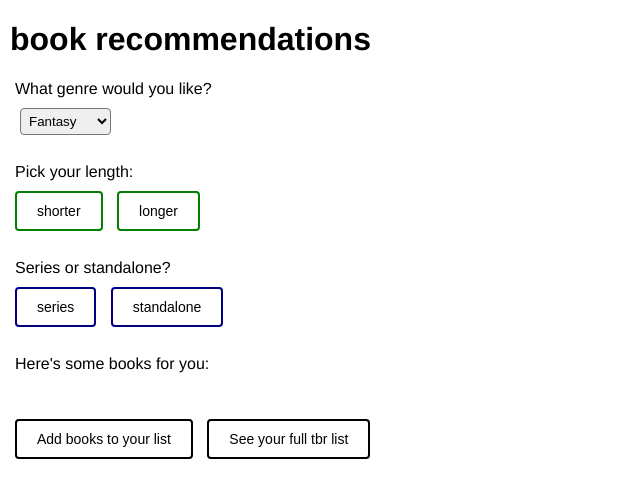
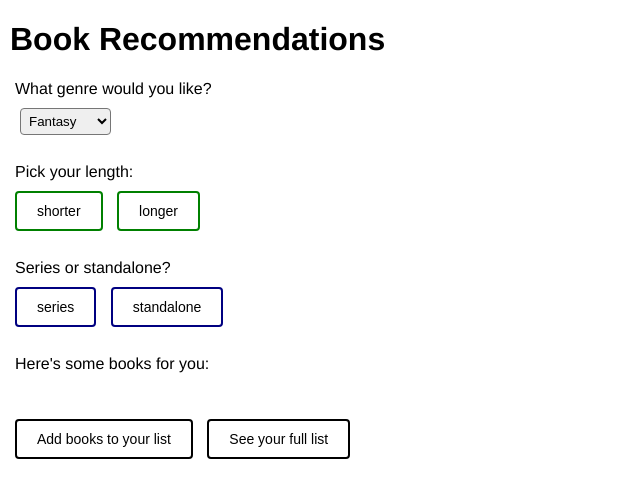
Before and after one commit to supersonik12/book-app, a plain HTML site: page index.html in a window 1280 px wide. Shown: the whole page, without its empty margins (0-640 px from the left). Drawn offline with Linux system fonts and the light colour scheme.

Commit message:
Fixed typos

```diff
--- a/index.html
+++ b/index.html
@@ -10,7 +10,7 @@
 
     <div id="Page1">
 
-    <h1 id="pageTitle">book recommendations</h1>
+    <h1 id="pageTitle">Book Recommendations</h1>
 
     <p class="text">What genre would you like?</p>
 
@@ -39,13 +39,13 @@
     <br>
     <br>
     <button id="page1to2" class="button3" onClick="changePage('Page1','Page2')" >Add books to your list</button>
-    <button id="page1to3" class="button3" onClick="changePage('Page1','Page3')" >See your full tbr list</button>
+    <button id="page1to3" class="button3" onClick="changePage('Page1','Page3')" >See your full list</button>
 
     <br>
     </div>
 
     <div id="Page2" style="display: none">
-    <h1 id="pageTitle">book recommendations</h1>
+    <h1 id="pageTitle">Book Recommendations</h1>
 
     <p class="text">Add books to your tbr list here</p>
 
@@ -89,13 +89,13 @@
     <button id="clearCurrent" class="button3" onClick = "deleteItem(next)">Clear current</button>
     <br>
     <button id="page2to1" class="button3" onClick="changePage('Page2','Page1')" >Back to recommendation page</button>
-    <button id="page2to3" class="button3" onClick="changePage('Page2','Page3')" >See your full tbr list</button>
+    <button id="page2to3" class="button3" onClick="changePage('Page2','Page3')" >See your full list</button>
     <br>
 
     </div>
 
     <div id="Page3"  style="display: none">
-    <h1 id="pageTitle">book recommendations</h1>
+    <h1 id="pageTitle">Book Recommendations</h1>
 
     <p class="text">Your tbr list:</p>
     <p id="tbrList" class="output">hi</p>
```
